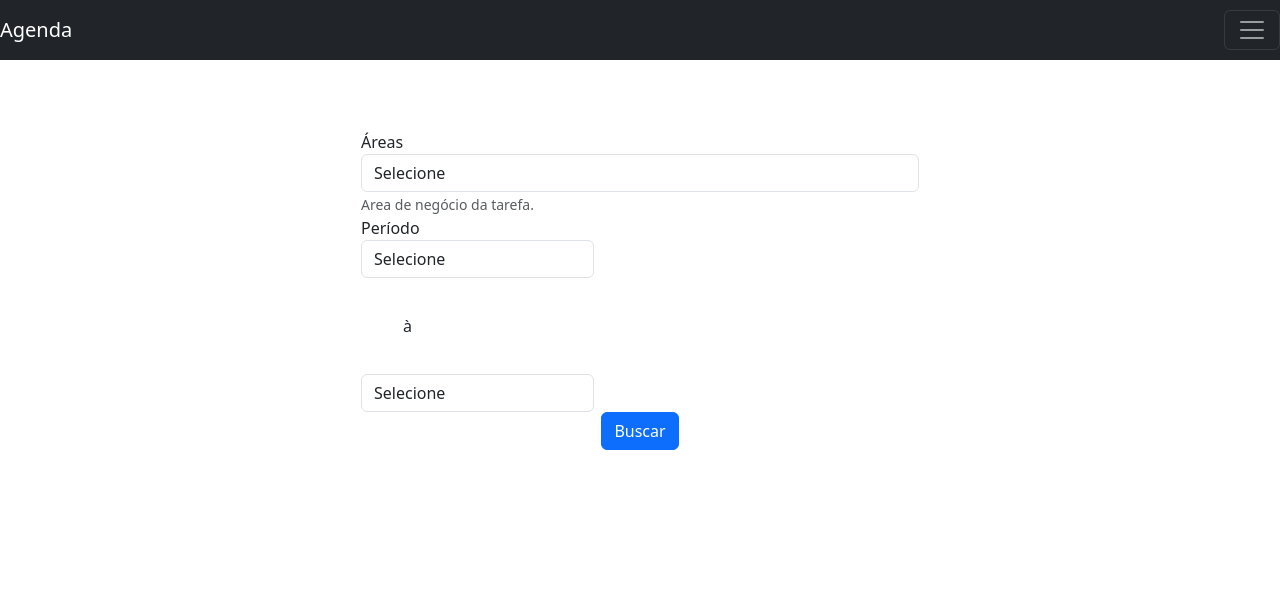
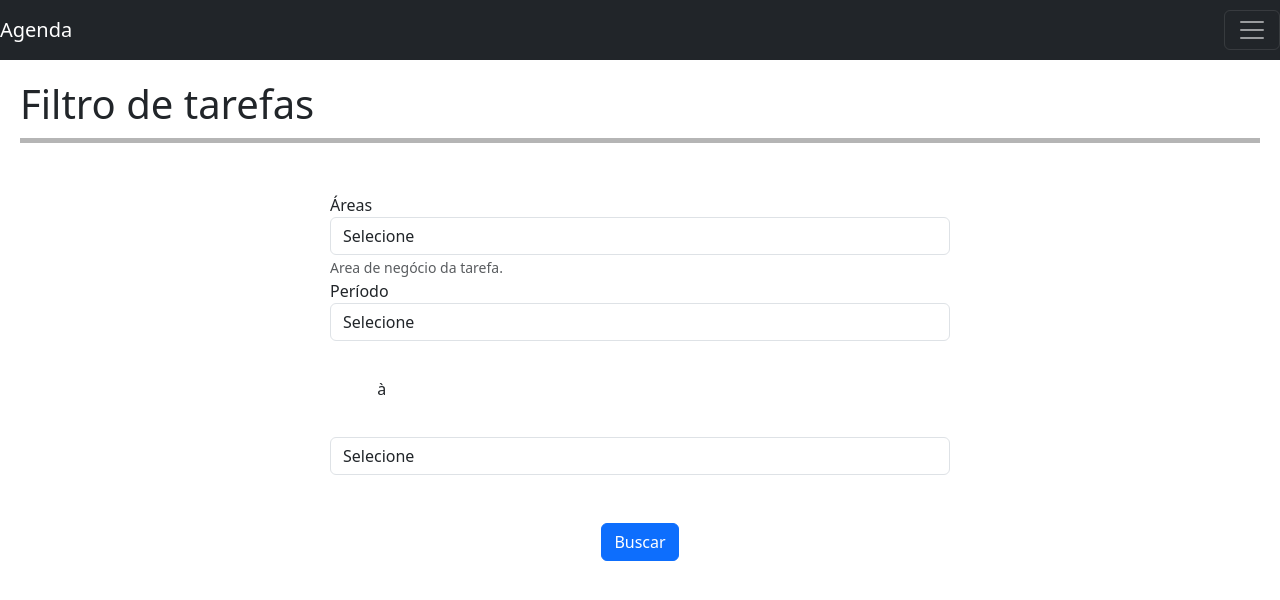
Before and after one commit to mex3890/dbseller-test-calendario, a PHP site: page /index.php?path=inicio in a window 1280 px wide. Shown: the top 600 px of the page. Run offline with PHP 8.4, Linux system fonts and the light colour scheme; data comes from the database, SQL or seed files in the repository; some libraries are stand-ins or nearby versions.

Commit message:
Finish actions

```diff
--- a/app/Services/AgendaService.php
+++ b/app/Services/AgendaService.php
@@ -14,7 +14,7 @@ class AgendaService
             ->order('prazo_acordado')
             ->order('gut', 'desc')
             ->order('id')
-            ->filtrarPorUrgencia([0, 1, 2, 3, 4, 5], ['*', '(coalesce(gravidade, 1) * coalesce(urgencia, 1) * coalesce(tendencia, 1)) as gut']);
+            ->getAll(null, ['*', '(coalesce(gravidade, 1) * coalesce(urgencia, 1) * coalesce(tendencia, 1)) as gut']);
 
         $melhorias = [];
 
--- a/assets/css/stylesheet.css
+++ b/assets/css/stylesheet.css
@@ -187,3 +187,16 @@ section > .table-header-index {
     padding-bottom: 10px!important;
     margin-bottom: 40px;
 }
+
+#filter_section > div {
+    overflow: unset;
+    width: 100%;
+    border: none;
+    height: unset;
+    max-width: 100%;
+}
+
+#filter_section > h1 {
+    border-bottom: 5px solid rgba(0, 0, 0, 0.29);
+    padding-bottom: 10px;
+}
--- a/dao/Database.php
+++ b/dao/Database.php
@@ -89,7 +89,7 @@ class Database
         }
 
         $dbst = $this->db->prepare(" SELECT {$fields} FROM " . static::TABLE . " WHERE {$where} {$order} ");
-
+dd($dbst->queryString);
         if (is_array($whereValues) && !empty($whereValues)) {
 
             foreach ($whereValues as $param => $value) {
@@ -104,7 +104,7 @@ class Database
         return $this->execute($dbst);
     }
 
-    public function getAll($limit = null)
+    public function getAll($limit = null, $fields = null)
     {
         if (!empty($limit)) {
             $limit = ' LIMIT ' . (int)$limit;
@@ -122,7 +122,7 @@ class Database
             $order = ' ORDER BY ' . implode(',', $ords);
         }
 
-        $fields = $this->prepareFields();
+        $fields = $this->prepareFields($fields);
 
         return $this->execute($this->db->prepare(" SELECT $fields FROM " . static::TABLE . " {$order} {$limit} "));
     }
--- a/views/inicio.php
+++ b/views/inicio.php
@@ -13,6 +13,8 @@ for ($m = 1; $m <= 12; $m++) {
 }
 
 ?>
+<section id="filter_section">
+    <h1>Filtro de tarefas</h1>
     <div class="container" id="agenda">
         <form class="col-sm-12 col-md-6">
             <div class="form-row">
@@ -28,7 +30,7 @@ for ($m = 1; $m <= 12; $m++) {
                 </div>
             </div>
             <div class="form-row">
-            <div class="form-group col-sm-12 col-md-5">
+                <div class="form-group col-sm-12">
                     <label for="mes_inicio">Período</label>
                     <select class="form-control" id="mes_inicio">
                         <option value="0">Selecione</option>
@@ -41,7 +43,7 @@ for ($m = 1; $m <= 12; $m++) {
                     <div>&nbsp;</div>
                     <div class="separador-texto-combos">à</div>
                 </div>
-            <div class="form-group col-sm-12 col-md-5">
+                <div class="form-group col-sm-12">
                     <label for="mes_fim">&nbsp;</label>
                     <select class="form-control" id="mes_fim">
                         <option value="0">Selecione</option>
@@ -51,7 +53,8 @@ for ($m = 1; $m <= 12; $m++) {
                     </select>
                 </div>
             </div>
-        <button type="button" id="btn_buscar" class="btn btn-primary">Buscar</button>
+            <button type="button" id="btn_buscar" class="btn btn-primary mt-5">Buscar</button>
         </form>
     </div>
+</section>
 <script src="../assets/js/search.js" type="module"></script>
```
Also changed, not shown: views/agenda.php (+6 -3 lines), README.md, README2.md (deleted). Lines whose indentation alone changed are shown as unchanged.
